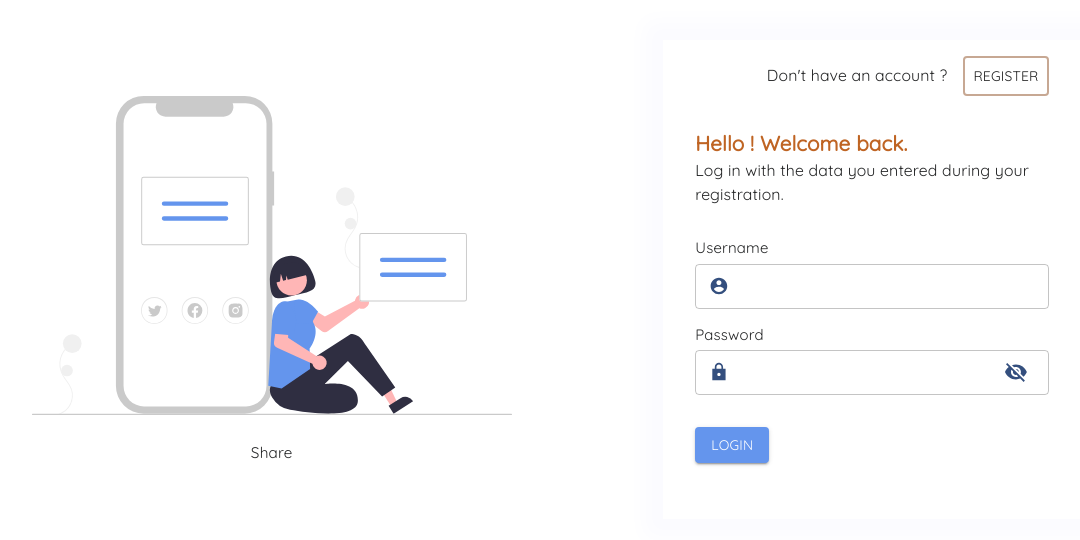
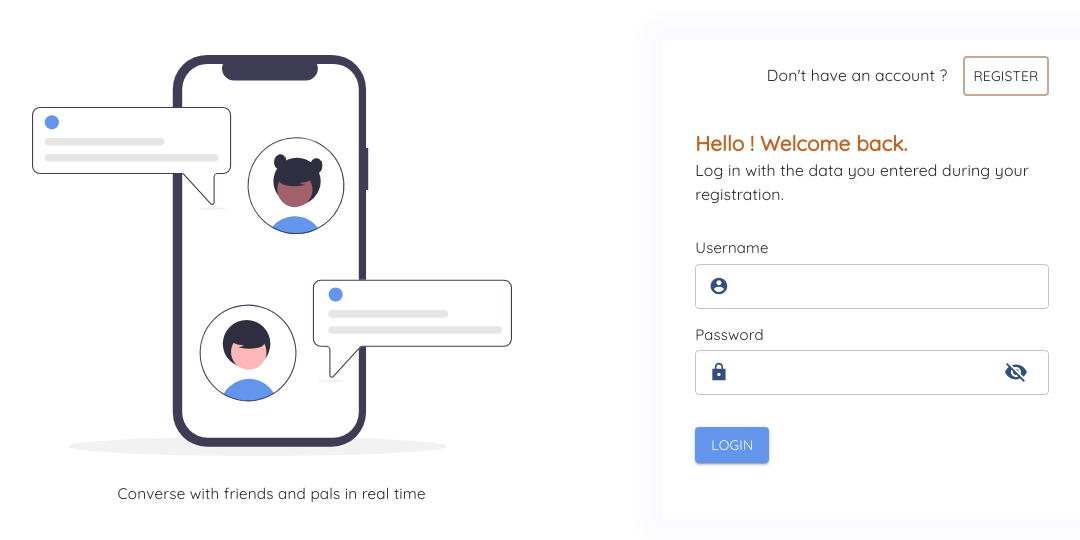
Before and after one commit to byt-32/webconnect, a React app in the folder client/: page /login in a window 1280 px wide. Shown: the top 540 px of the page, without its empty margins (84-1164 px from the left). Built offline with nearby package versions, Linux system fonts and the light colour scheme.

Commit message:
update urls array

```diff
--- a/client/src/components/ImageBanner.jsx
+++ b/client/src/components/ImageBanner.jsx
@@ -4,9 +4,9 @@ import { makeStyles } from '@material-ui/core/styles';
 
 import { Button, Typography, Fade , Slide } from '@material-ui/core';
 
-import image1 from '../../public/images/undraw_connected_re_lmq2.svg'
-import image2 from '../../public/images/undraw_online_re_x00h\ (1).svg'
-import image3 from '../../public/images/undraw_social_share_re_qb4v.svg'
+import image1 from '../../public/images/undraw_mobile_encryption_re_yw3o.svg'
+import image2 from '../../public/images/undraw_my_notifications_re_ehmk.svg'
+import image3 from '../../public/images/undraw_chatting_re_j55r.svg'
 
 import styles from  '../stylesheet/transition.css'
 
@@ -42,9 +42,9 @@ const ImageBanner = ({ imgUrls }) => {
 	const classes = useStyles()
 	const {useState, useEffect} = React
 	const urls = [
-		{url: image2, text: 'Online'},
-		// {url: image1, text: 'Connected'},
-		{url: image3, text: 'Share'},
+		// {url: image1, text: ''},
+		{url: image2, text: 'See those notifications as soon as they appear' },
+		{url: image3, text: 'Converse with friends and pals in real time'},
 	]
 
 	const [index, setIndex] = useState(0)
@@ -65,7 +65,7 @@ const ImageBanner = ({ imgUrls }) => {
 				}
 			})
 
-		}, 3000)
+		}, 5000)
 
 		return () => clearInterval(interval)
 	}, [])
```
